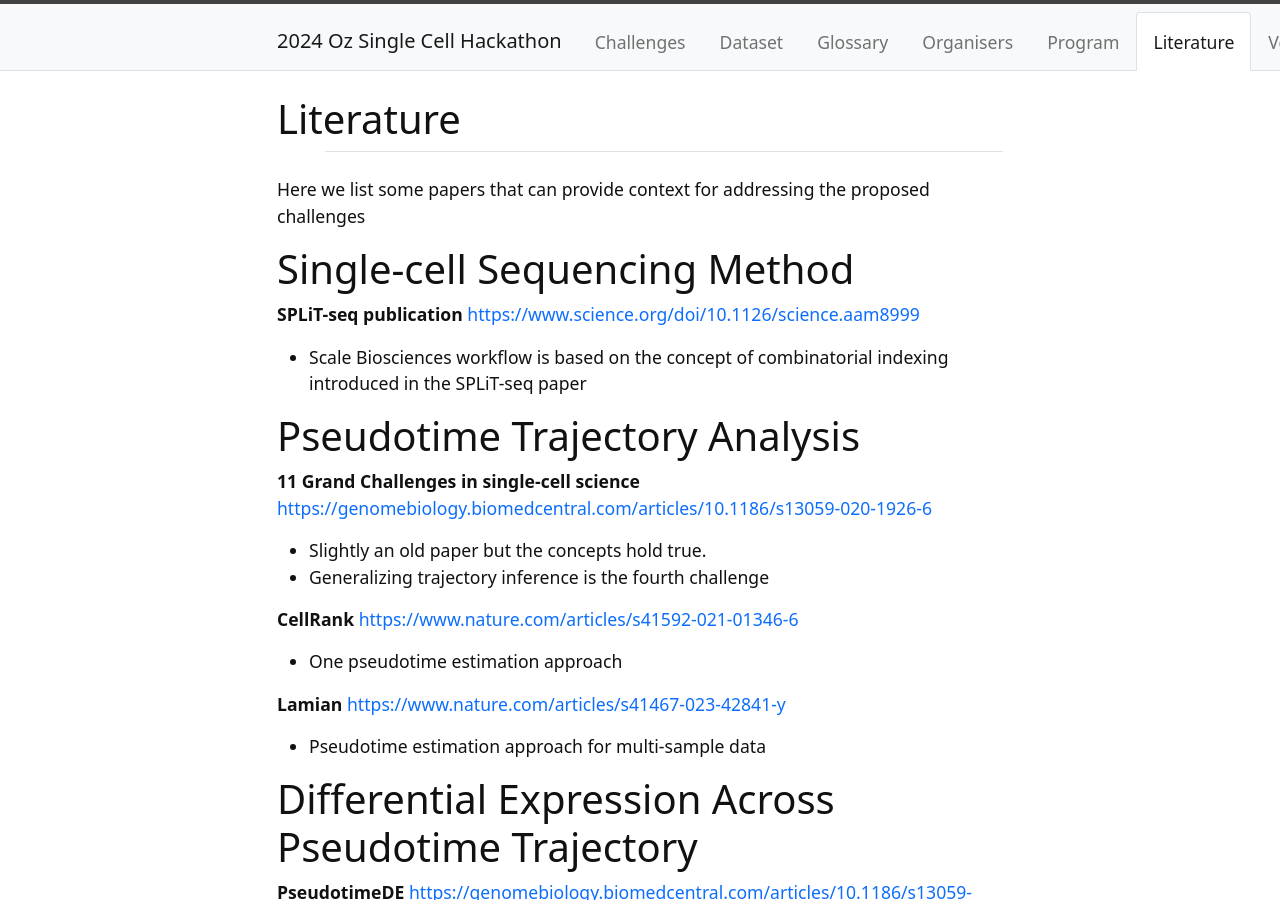
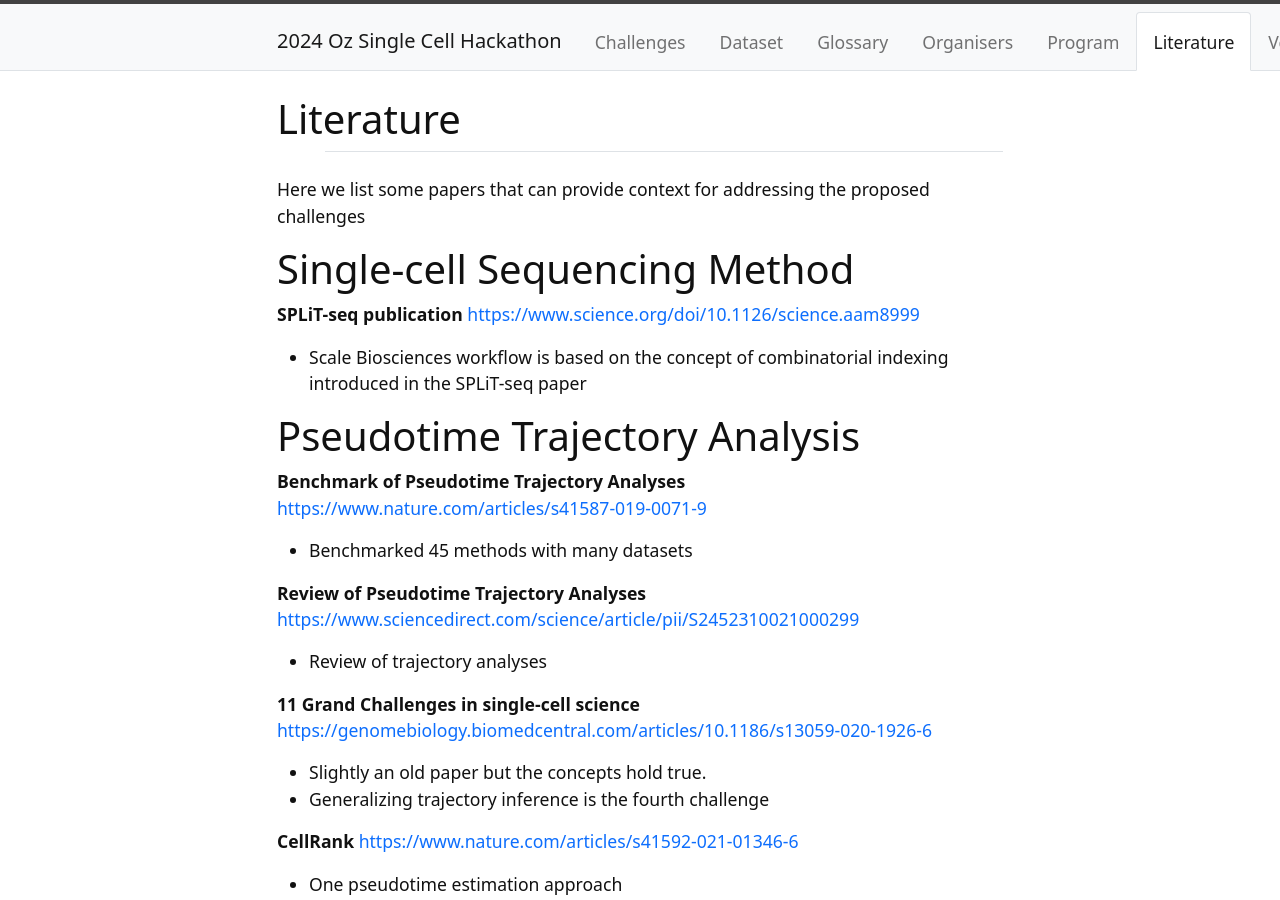
Before and after one commit to ghar1821/2024-OSC-hackathon, a Jekyll site: the page built from content/references.md, in a window 1280 px wide and 900 px high. Built offline with Jekyll 4.4.1, drawn with Linux system fonts in a browser that asks for light colours.

Commit message:
added more challenges and references

```diff
--- a/content/references.md
+++ b/content/references.md
@@ -14,6 +14,16 @@ Here we list some papers that can provide context for addressing the proposed ch
 
 
 # Pseudotime Trajectory Analysis
+**Benchmark of Pseudotime Trajectory Analyses**
+[https://www.nature.com/articles/s41587-019-0071-9](https://www.nature.com/articles/s41587-019-0071-9)
+- Benchmarked 45 methods with many datasets
+
+
+**Review of Pseudotime Trajectory Analyses**
+[https://www.sciencedirect.com/science/article/pii/S2452310021000299](https://www.sciencedirect.com/science/article/pii/S2452310021000299)
+- Review of trajectory analyses
+
+
 **11 Grand Challenges in single-cell science**
 [https://genomebiology.biomedcentral.com/articles/10.1186/s13059-020-1926-6](https://genomebiology.biomedcentral.com/articles/10.1186/s13059-020-1926-6)
 - Slightly an old paper but the concepts hold true.
```
Also changed, not shown: content/challenges.md (+7 -0 lines).
